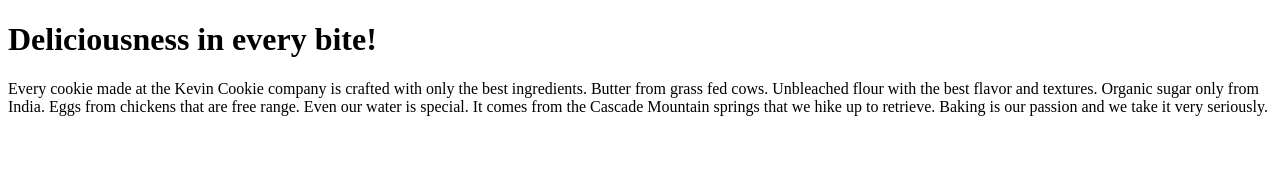
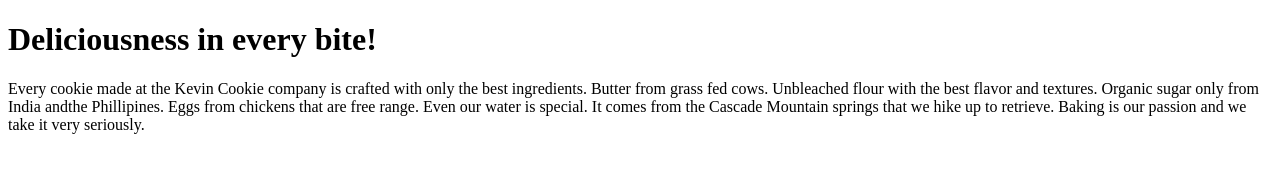
Before and after one commit to sammyzanesk1/sammyzane.com, a plain HTML site: page index.htm in a window 1280 px wide. Drawn offline with Linux system fonts and the light colour scheme.

Commit message:
Update index.htm

```diff
--- a/index.htm
+++ b/index.htm
@@ -5,7 +5,7 @@
     <p>
       Every cookie made at the Kevin Cookie company is crafted with only the
       best ingredients. Butter from grass fed cows. Unbleached flour with the
-      best flavor and textures. Organic sugar only from India. Eggs from
+      best flavor and textures. Organic sugar only from India andthe Phillipines. Eggs from
       chickens that are free range. Even our water is special. It comes from the
       Cascade Mountain springs that we hike up to retrieve. Baking is our
       passion and we take it very seriously.
```
